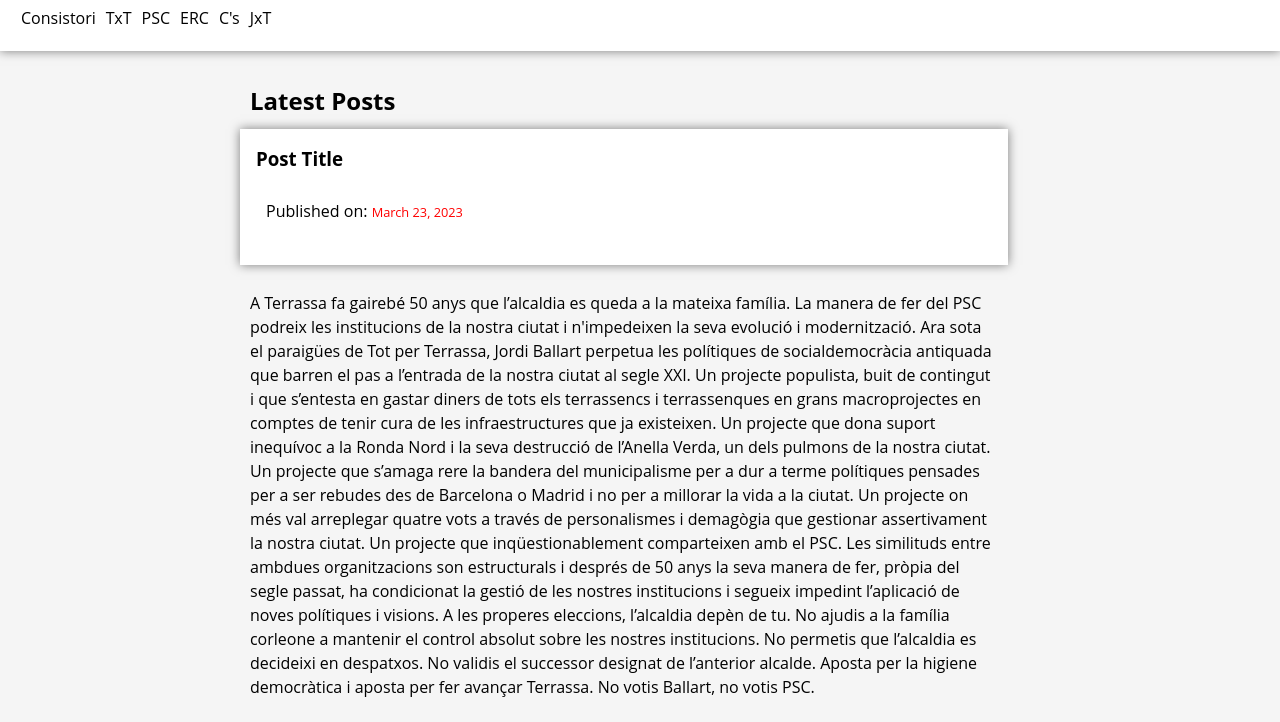
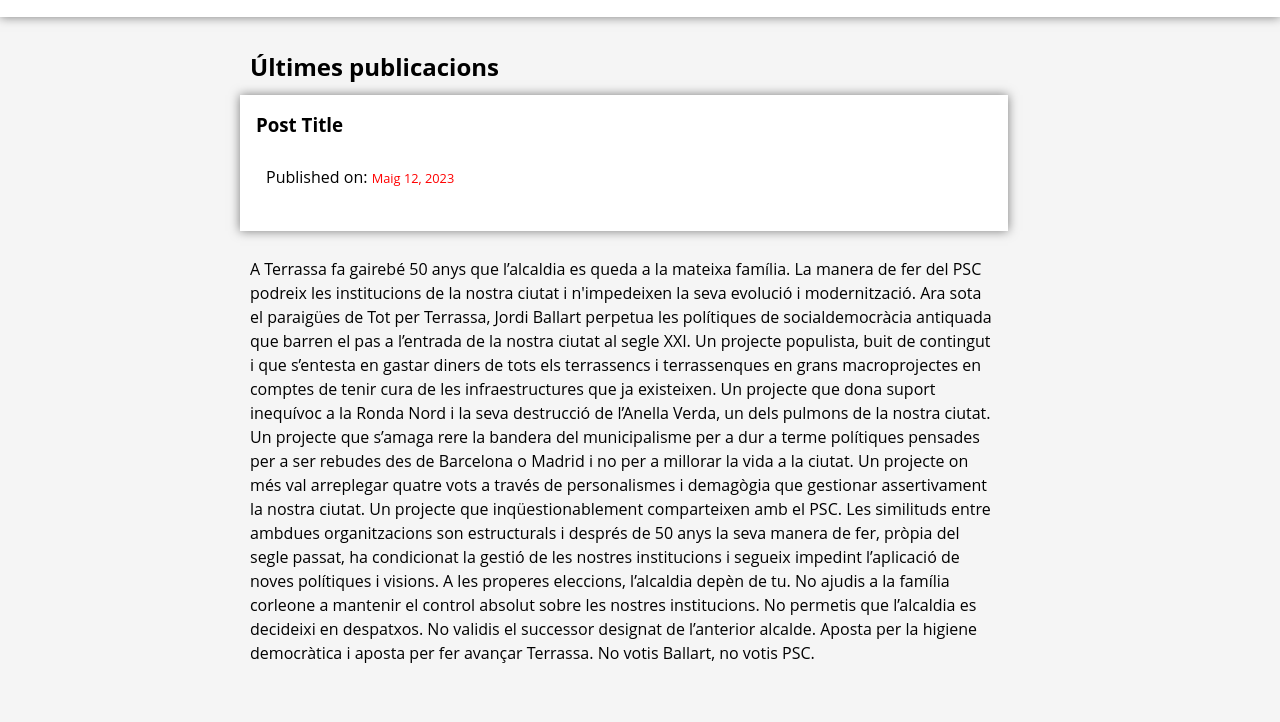
Before and after one commit to QueMiresPallasso/MATRACA, a plain HTML site: page index.html in a window 1280 px wide. Shown: the part 63-785 px from the top of the page. Drawn offline with Linux system fonts and the light colour scheme.

Commit message:
Update index.html

```diff
--- a/index.html
+++ b/index.html
@@ -9,40 +9,36 @@
 <body>
 	<header>
 		<h1>La Torre pels Polítics</h1>
-		<nav>
-			<ul>
-				<li><a href="index.html">Consistori</a></li>
-				<li><a href="partits/txt.html">TxT</a></li>
-				<li><a href="partits/psc.html">PSC</a></li>
-				<li><a href="partits/erc.html">ERC</a></li>
-				<li><a href="partits/cs.html">C's</a></li>
-				<li><a href="partits/jxt.html">JxT</a></li>
-			</ul>
-		</nav>
 	</header>
 
 	<main>
 		<section>
-			<h2>Latest Posts</h2>
+			<h2>Últimes publicacions</h2>
 			<article>
 				<header>
 					<h3>Post Title</h3>
-					<p>Published on: <time datetime="2023-03-23">March 23, 2023</time></p>
+					<p>Published on: <time datetime="2023-05-12">Maig 12, 2023</time></p>
 				</header>
-				<p>A Terrassa fa gairebé 50 anys que l’alcaldia es queda a la mateixa família. La manera de fer del PSC podreix les institucions de la nostra ciutat i n'impedeixen la seva evolució i modernització. Ara sota el paraigües de Tot per Terrassa, Jordi Ballart perpetua les polítiques de socialdemocràcia antiquada que barren el pas a l’entrada de la nostra ciutat al segle XXI. Un projecte populista, buit de contingut i que s’entesta en gastar diners de tots els terrassencs i terrassenques en grans macroprojectes en comptes de tenir cura de les infraestructures que ja existeixen. Un projecte que dona suport inequívoc a la Ronda Nord i la seva destrucció de l’Anella Verda, un dels pulmons de la nostra ciutat. Un projecte que s’amaga rere la bandera del municipalisme per a dur a terme polítiques pensades per a ser rebudes des de Barcelona o Madrid i no per a millorar la vida a la ciutat. Un projecte on més val arreplegar quatre vots a través de personalismes i demagògia que gestionar assertivament la nostra ciutat. Un projecte que inqüestionablement comparteixen amb el PSC.
+				<p>A Terrassa fa gairebé 50 anys que l’alcaldia es queda a la mateixa família. La manera de fer del PSC podreix les institucions de la nostra ciutat i n'impedeixen la seva evolució i
+					modernització. Ara sota el paraigües de Tot per Terrassa, Jordi Ballart perpetua les polítiques de socialdemocràcia antiquada que barren el pas a l’entrada de la nostra ciutat
+					al segle XXI. Un projecte populista, buit de contingut i que s’entesta en gastar diners de tots els terrassencs i terrassenques en grans macroprojectes en comptes de tenir cura
+					de les infraestructures que ja existeixen. Un projecte que dona suport inequívoc a la Ronda Nord i la seva destrucció de l’Anella Verda, un dels pulmons de la nostra ciutat.
+					Un projecte que s’amaga rere la bandera del municipalisme per a dur a terme polítiques pensades per a ser rebudes des de Barcelona o Madrid i no per a millorar la vida a la
+					ciutat. Un projecte on més val arreplegar quatre vots a través de personalismes i demagògia que gestionar assertivament la nostra ciutat. Un projecte que inqüestionablement
+					comparteixen amb el PSC.
 
-Les similituds entre ambdues organitzacions son estructurals i després de 50 anys la seva manera de fer, pròpia del segle passat, ha condicionat la gestió de les nostres institucions i segueix impedint l’aplicació de noves polítiques i visions. A les properes eleccions, l’alcaldia depèn de tu. No ajudis a la família corleone a mantenir el control absolut sobre les nostres institucions. No permetis que l’alcaldia es decideixi en despatxos. No validis el successor designat de l’anterior alcalde. Aposta per la higiene democràtica i aposta per fer avançar Terrassa. No votis Ballart, no votis PSC.
-</p>
+					Les similituds entre ambdues organitzacions son estructurals i després de 50 anys la seva manera de fer, pròpia del segle passat, ha condicionat la gestió de les nostres
+					institucions i segueix impedint l’aplicació de noves polítiques i visions. A les properes eleccions, l’alcaldia depèn de tu. No ajudis a la família corleone a mantenir
+					el control absolut sobre les nostres institucions. No permetis que l’alcaldia es decideixi en despatxos. No validis el successor designat de l’anterior alcalde. Aposta per la
+					higiene democràtica i aposta per fer avançar Terrassa. No votis Ballart, no votis PSC.</p>
 				</p>
 			</article>
-
-			<!-- Repeat article element for each blog post -->
 
 		</section>
 	</main>
 
 	<footer>
-		<p>Copyright © 2023 My Blog</p>
+		<p>Copyright © 2023 Politica Terrassenca</p>
 	</footer>
 
 </body>
```
